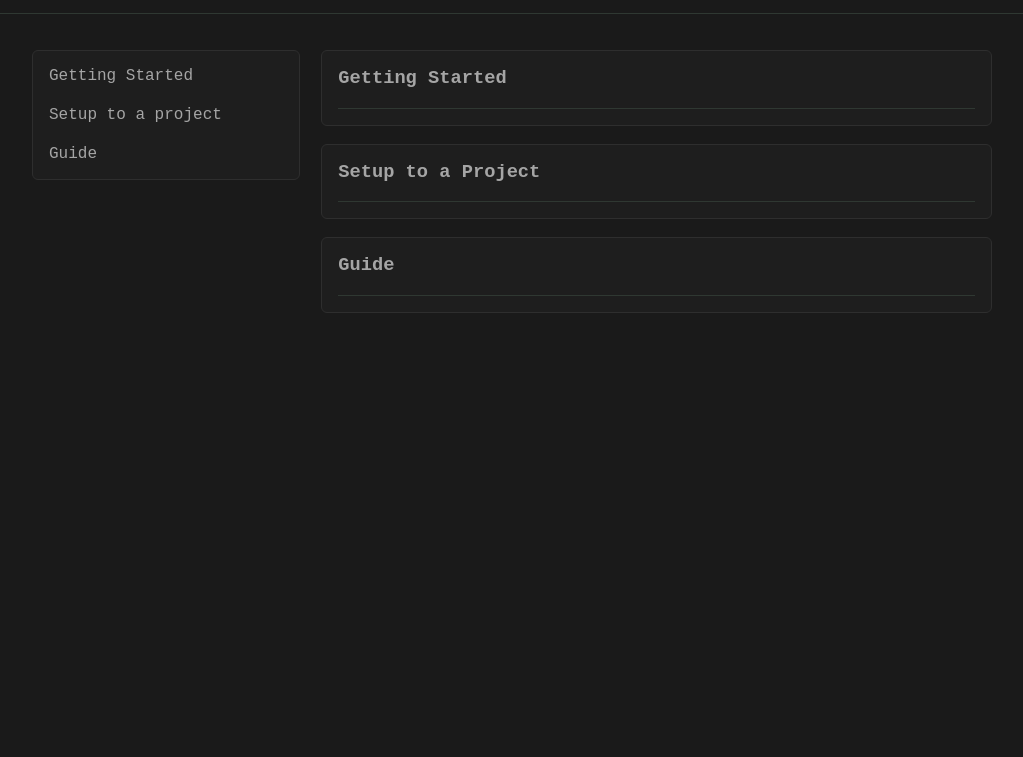
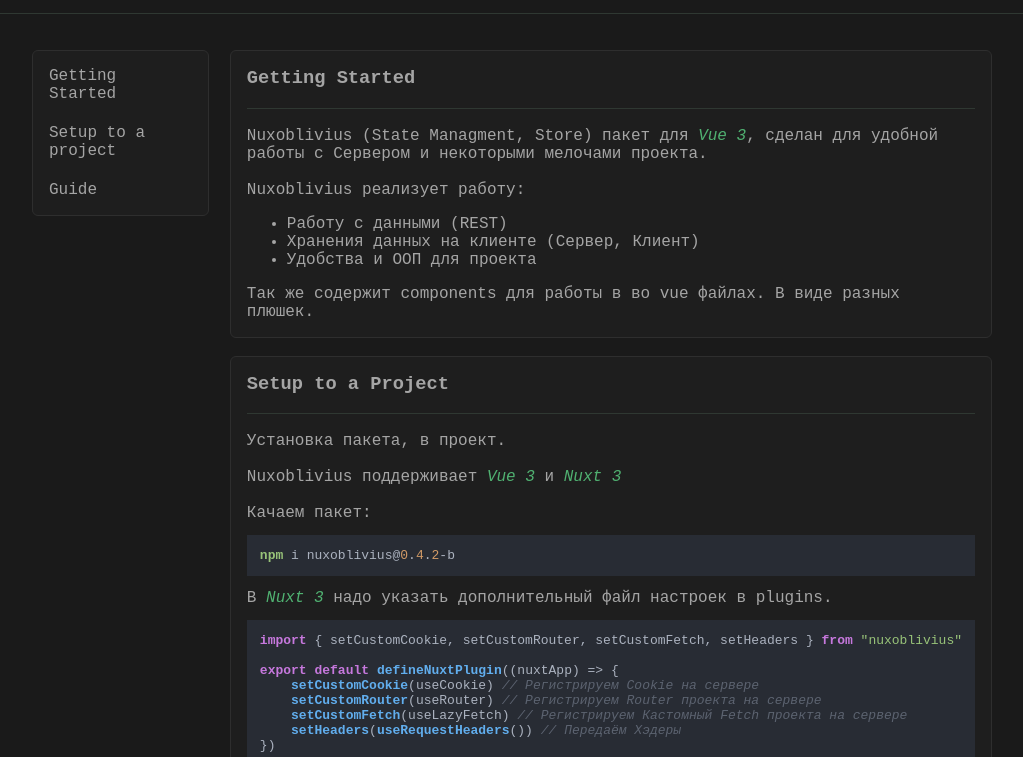
Before and after one commit to NotElementImport/nuxoblivius-docs, a plain HTML site: page beta/getting-started/index.html in a window 1280 px wide. Shown: the part 43-800 px from the top of the page, without its empty margins (128-1151 px from the left). Drawn offline with nearby package versions, Linux system fonts and the light colour scheme; a web font is replaced by a local one.

Commit message:
update getting started

```diff
--- a/beta/getting-started/index.html
+++ b/beta/getting-started/index.html
@@ -12,6 +12,10 @@
         <title>
             Nuxoblivius Docs
         </title>
+        <link rel="stylesheet" href="https://cdnjs.cloudflare.com/ajax/libs/highlight.js/11.9.0/styles/default.min.css">
+        <link rel="stylesheet" href="https://cdnjs.cloudflare.com/ajax/libs/highlight.js/11.9.0/styles/atom-one-dark.css">
+        <script src="https://cdnjs.cloudflare.com/ajax/libs/highlight.js/11.9.0/highlight.min.js"></script>
+        <script src="https://cdnjs.cloudflare.com/ajax/libs/highlight.js/11.9.0/languages/nginx.min.js"></script>
     </head>
     <body>
         <header>
@@ -28,23 +32,53 @@
         <br>
         <div class="center" style="display: flex; flex-direction: row; gap: 21px;">
             <aside style="flex: 1 1;">
-                <nav class="block" style="display: flex; flex-direction: column; gap: 21px;">
+                <nav class="block" style="display: flex; flex-direction: column; gap: 21px; position: sticky; top: 21px;">
                     <a href="#t-getting-started" class="normal-text">Getting Started</a>
                     <a href="#t-setup" class="normal-text">Setup to a project</a>
                     <a href="#t-guide" class="normal-text">Guide</a>
                 </nav>
             </aside>
             <main style="flex: 2.5 1;">
-                <div class="block" id="t-getting-started" style="overflow: hidden;">
+                <div class="block normal-text" id="t-getting-started" style="overflow: hidden;">
                     <h3 style="margin: 0; padding-top: 0;">
                         Getting Started
                     </h3>
+                    <br>
+                    Nuxoblivius (State Managment, Store) пакет для <i style="color: var(--m-500);">Vue 3</i>, сделан для удобной работы с Сервером и некоторыми мелочами проекта.<br><br>
+                    Nuxoblivius реализует работу:
+                    <ul>
+                        <li>
+                            Работу с данными (REST)
+                        </li>
+                        <li>
+                            Хранения данных на клиенте (Сервер, Клиент)
+                        </li>
+                        <li>
+                            Удобства и ООП для проекта
+                        </li>
+                    </ul>
+                    Так же содержит components для работы в во vue файлах. В виде разных плюшек.
                 </div>
                 <br>
-                <div class="block" id="t-setup" style="overflow: hidden;">
+                <div class="block normal-text" id="t-setup" style="overflow: hidden;">
                     <h3 style="margin: 0; padding-top: 0;">
                         Setup to a Project
                     </h3>
+                    <br>
+                    Установка пакета, в проект.<br><br>
+                    Nuxoblivius поддерживает <i style="color: var(--m-500);">Vue 3</i> и <i style="color: var(--m-500);">Nuxt 3</i><br><br>
+                    Качаем пакет:<br>
+                    <pre><code class="language-nginx theme-atom-one-dark">npm i nuxoblivius@0.4.2-b</code></pre>
+                    В <i style="color: var(--m-500);">Nuxt 3</i> надо указать дополнительный файл настроек в plugins.<br>
+                    <pre><code class="language-typescript theme-atom-one-dark">import { setCustomCookie, setCustomRouter, setCustomFetch, setHeaders } from "nuxoblivius"
+
+export default defineNuxtPlugin((nuxtApp) => {
+    setCustomCookie(useCookie) // Регистрируем Cookie на сервере
+    setCustomRouter(useRouter) // Регистрируем Router проекта на сервере
+    setCustomFetch(useLazyFetch) // Регистрируем Кастомный Fetch проекта на сервере
+    setHeaders(useRequestHeaders()) // Передаём Хэдеры
+})</code></pre>
+                    После процедур, можно работать
                 </div>
                 <br>
                 <div class="block" id="t-guide" style="overflow: hidden;">
@@ -54,5 +88,6 @@
                 </div>
             </main>
         </div>
+        <script>hljs.highlightAll();</script>
     </body>
 </html>
```
